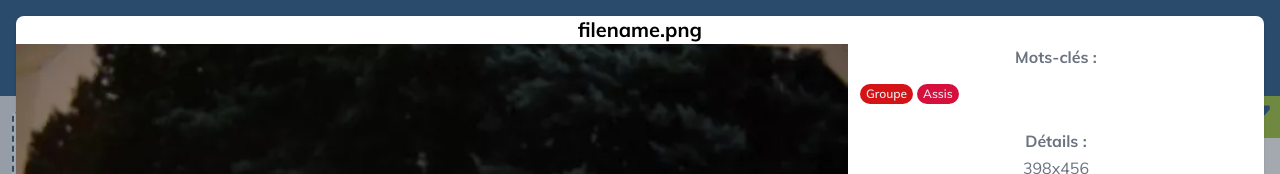
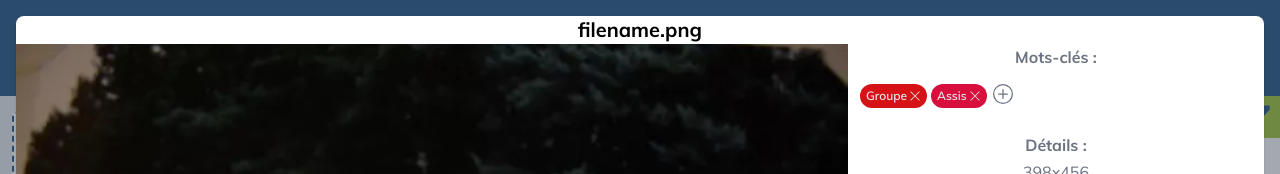
Before and after one commit to ZeTioZ/ImageClassifier, a Vue app in the folder GUI/: page / in a window 1280 px wide. Both pictures are taken after a click on the link 402 px from the left and 202 px from the top of the page. Shown: the top 174 px of the page. Built offline with nearby package versions, Linux system fonts and the light colour scheme.

Commit message:
del & add tags

```diff
--- /dev/null
+++ b/GUI/src/components/icons/Add.vue
@@ -0,0 +1,6 @@
+<template>
+    <svg xmlns="http://www.w3.org/2000/svg" width="16" height="16" fill="currentColor" class="bi bi-plus-circle" viewBox="0 0 16 16">
+        <path d="M8 15A7 7 0 1 1 8 1a7 7 0 0 1 0 14m0 1A8 8 0 1 0 8 0a8 8 0 0 0 0 16"/>
+        <path d="M8 4a.5.5 0 0 1 .5.5v3h3a.5.5 0 0 1 0 1h-3v3a.5.5 0 0 1-1 0v-3h-3a.5.5 0 0 1 0-1h3v-3A.5.5 0 0 1 8 4"/>
+    </svg>
+</template>
--- a/GUI/src/components/image/ImageCard.vue
+++ b/GUI/src/components/image/ImageCard.vue
@@ -48,7 +48,7 @@ function handleDel(term){
       <!-- Container pour les tags avec défilement horizontal -->
       <div class="mt-0.5 overflow-y-auto scrollbar-hide">
         <div class="flex">
-          <Tag v-for="tag in tags" :key="tag.name" :tagName="tag.name" :class="tag.color" />
+          <Tag v-for="tag in tags" :key="tag.name" :tagName="tag.name" :class="tag.color"/>
           <!-- <Tag v-for="tag in tags" :key="tag" :tagName="tag" :class="tag.color" /> -->
           <!-- <Tag v-for="tag in tags" :key="tag" :tagName="tag" :class="tag.color" /> -->
         </div>
--- a/GUI/src/components/image/ModalImage.vue
+++ b/GUI/src/components/image/ModalImage.vue
@@ -1,6 +1,6 @@
 <script setup>
 import Tag from '@/components/image/Tag.vue'
-import {ref} from 'vue';
+import Add from '@/components/icons/Add.vue';
 const props = defineProps(['imgSrc', 'imgName', 'imgTags', 'imgSize', 'imgSup']);
 const emit = defineEmits(['close', 'add', 'del']);
 
@@ -10,8 +10,8 @@ function closeModal() {
 function tagToAdd() {
   emit('add', addTag.value);
 }
-function tagToDel() {
-  emit('del', delTag.value);
+function tagToDel(term) {
+  emit('del', term.value);
 }
 
 </script>
@@ -36,8 +36,9 @@ function tagToDel() {
                 <p class="text-base leading-relaxed text-gray-500" style="margin-bottom: 10px;">
                   <div class="mt-0.5 overflow-y-auto scrollbar-hide">
                     <div class="flex m-3">
-                      <Tag v-for="tag in imgTags" :key="tag.name" :tagName="tag.name" :class="tag.color" />
-                    </div>
+                      <Tag v-for="tag in imgTags" @delete="tagToDel()" :key="tag.name" :tagName="tag.name" :class="tag.color" :inModal="'pomelo'"/>
+                      <Add class="w-6 h-5"/>
+                  </div>
                   </div>
                 </p>
                 <p v-if="imgSup != null" class="text-base leading-relaxed text-gray-500" style="margin-bottom: 10px;">
--- a/GUI/src/components/image/Tag.vue
+++ b/GUI/src/components/image/Tag.vue
@@ -1,12 +1,21 @@
 <script setup>
-import Tag from '@/components/icons/Tag.vue';
+import X from '@/components/icons/XMark.vue';
+const props = defineProps(['tagName', 'color', 'inModal']);
+const emits = defineEmits(['delete']);
 
-const props = defineProps(['tagName', 'color']);
+function deleteTag(term) {
+  emits('delete', term.value);
+}
 </script>
 
 <template>
   <span class="text-gray-200 text-xs font-semibold me-1 mb-0.5 px-1.5 py-0.5 rounded-full flex flex-row items-center space-x-0.5">
     <!-- <Tag class="w-3 h-3" /> -->
     <span>{{ tagName }}</span>
+      <div v-if="inModal == 'pomelo'">
+        <button @click="deleteTag" class="text-black-500 hover:text-red-500 focus:outline-none">
+        <X class="w-3 h-3 mt-1"/>
+      </button>
+    </div>
   </span>
 </template>
--- a/GUI/src/components/workspace/ModalConfigIA.vue
+++ b/GUI/src/components/workspace/ModalConfigIA.vue
@@ -27,27 +27,27 @@ function closeModal() {
           <div class="p-6 space-y-6">
             <p class="text-base leading-relaxed text-gray-500">
               Netteté de l'image :
-              <input v-model="sliderValue1" type="range" min="0" max="100" value="0" step="10" class="w-full h-2 bg-gray-200 rounded-lg appearance-none cursor-pointer dark:bg-gray-700">
+              <input v-model="sliderValue1" type="range" min="0" max="100" value="0" step="10" class="w-full h-2 bg-gray-200 rounded-lg appearance-none cursor-pointer">
               <br />
-              <input v-model="sliderValue1" type="number" />
+              <input v-model="sliderValue1" type="number" min="0" max="100"/>
             </p>
             <p class="text-base leading-relaxed text-gray-500">
               Largeur minimum de l'image :
-              <input v-model="sliderValue2" type="range" min="0" max="15000" value="0" step="10" class="w-full h-2 bg-gray-200 rounded-lg appearance-none cursor-pointer dark:bg-gray-700">
+              <input v-model="sliderValue2" type="range" min="0" max="15000" value="0" step="10" class="w-full h-2 bg-gray-200 rounded-lg appearance-none cursor-pointer">
               <br />
-              <input v-model="sliderValue2" type="number" />
+              <input v-model="sliderValue2" type="number" min="0" max="15000"/>
             </p>
             <p class="text-base leading-relaxed text-gray-500">
               Hauteur minimum de l'image :
-              <input v-model="sliderValue3" type="range" min="0" max="15000" value="0" step="10" class="w-full h-2 bg-gray-200 rounded-lg appearance-none cursor-pointer dark:bg-gray-700">
+              <input v-model="sliderValue3" type="range" min="0" max="15000" value="0" step="10" class="w-full h-2 bg-gray-200 rounded-lg appearance-none cursor-pointer">
               <br />
-              <input v-model="sliderValue3" type="number" />
+              <input v-model="sliderValue3" type="number" min="0" max="15000"/>
             </p>
             <p class="text-base leading-relaxed text-gray-500">
               Luminosité minimale de l'image :
-              <input v-model="sliderValue4" type="range" min="0" max="3000" value="0" step="10" class="w-full h-2 bg-gray-200 rounded-lg appearance-none cursor-pointer dark:bg-gray-700">
+              <input v-model="sliderValue4" type="range" min="0" max="3000" value="0" step="10" class="w-full h-2 bg-gray-200 rounded-lg appearance-none cursor-pointer">
               <br />
-              <input v-model="sliderValue4" type="number" />
+              <input v-model="sliderValue4" type="number" min="0" max="3000"/>
             </p>
             <p class="text-base leading-relaxed text-gray-500">
               Mot-clé à blacklister :
```
